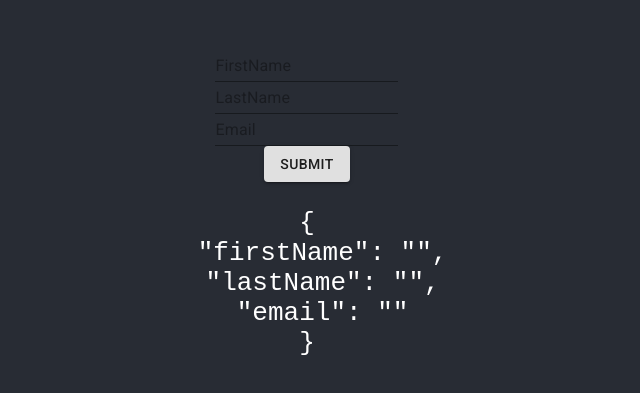
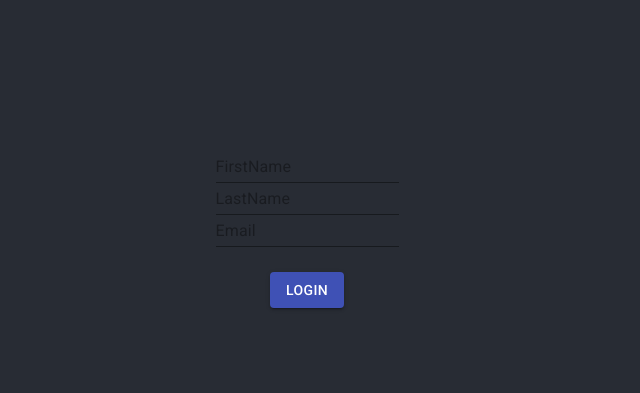
Before and after one commit to amalshehu/react-typescript-material, a React (Create React App) app: page / in a window 1280 px wide. Shown: the part 183-576 px from the top of the page, without its empty margins (333-973 px from the left). Built offline with nearby package versions, Linux system fonts and the light colour scheme.

Commit message:
Modify loginForm

```diff
--- a/src/LoginForm.tsx
+++ b/src/LoginForm.tsx
@@ -1,8 +1,8 @@
 import * as React from 'react';
-import TextField from '@material-ui/core/TextField';
 import Button from '@material-ui/core/Button';
-import { Formik, Form } from 'formik';
+import { Formik, Form, Field } from 'formik';
 import './LoginForm.css';
+import { InputField } from './InputField';
 
 interface Fields {
   firstName: string;
@@ -21,42 +21,37 @@ export const LoginForm: React.FC<Props> = ({ onSubmit }) => {
         onSubmit(values);
       }}
     >
-      {({ values, handleBlur, handleChange }) => (
+      {() => (
         <Form>
           <div>
-            <TextField
+            <Field
               placeholder="FirstName"
-              onBlur={handleBlur}
-              className="text-color"
-              onChange={handleChange}
               name="firstName"
-              value={values.firstName}
-            ></TextField>
+              component={InputField}
+            ></Field>
           </div>
           <div>
-            <TextField
-              onBlur={handleBlur}
-              onChange={handleChange}
-              className="text-color"
+            <Field
               placeholder="LastName"
               name="lastName"
-              value={values.lastName}
-            ></TextField>
+              component={InputField}
+            ></Field>
           </div>
           <div>
-            <TextField
-              onBlur={handleBlur}
-              onChange={handleChange}
+            <Field
               placeholder="Email"
-              className="text-color"
               name="email"
-              value={values.email}
-            ></TextField>
+              component={InputField}
+            ></Field>
           </div>
-          <Button type="submit" variant="contained">
-            submit
+          <Button
+            color="primary"
+            className="submit"
+            type="submit"
+            variant="contained"
+          >
+            Login
           </Button>
-          <pre>{JSON.stringify(values, null, 2)}</pre>
         </Form>
       )}
     </Formik>
```
